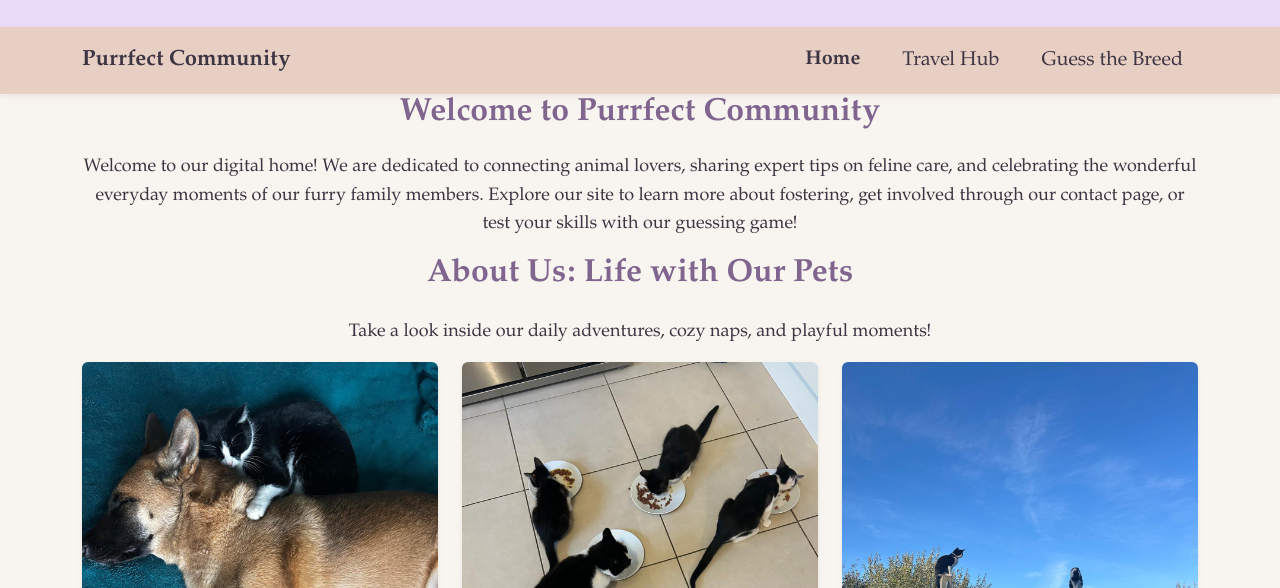
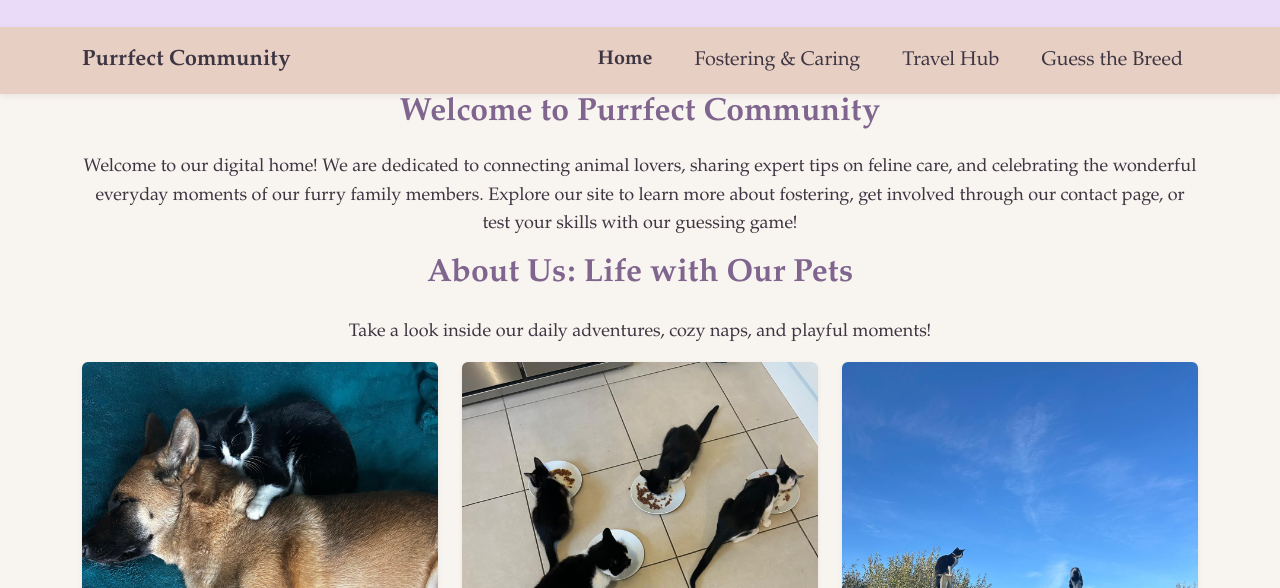
Before and after one commit to tbeaurepaire/Purrfect_Community, a plain HTML site: page index.html in a window 1280 px wide. Shown: the part 212-800 px from the top of the page. Drawn offline with nearby package versions, Linux system fonts and the light colour scheme.

Commit message:
Fix HTML formatting and restore original content

```diff
--- a/index.html
+++ b/index.html
@@ -39,7 +39,7 @@
                     <a class="nav-link active" aria-current="page" href="index.html">Home</a>
                 </li>
                 <li class="nav-item">
-                    <!-- <a class="nav-link" href="../Pages/fosteringAndCaring.html">Fostering & Caring</a> -->
+                    <a class="nav-link" href="../Pages/fosteringAndCaring.html">Fostering & Caring</a>
                 </li>
                 <li class="nav-item">
                     <a class="nav-link" href="../Pages/travelHub.html">Travel Hub</a>
```
